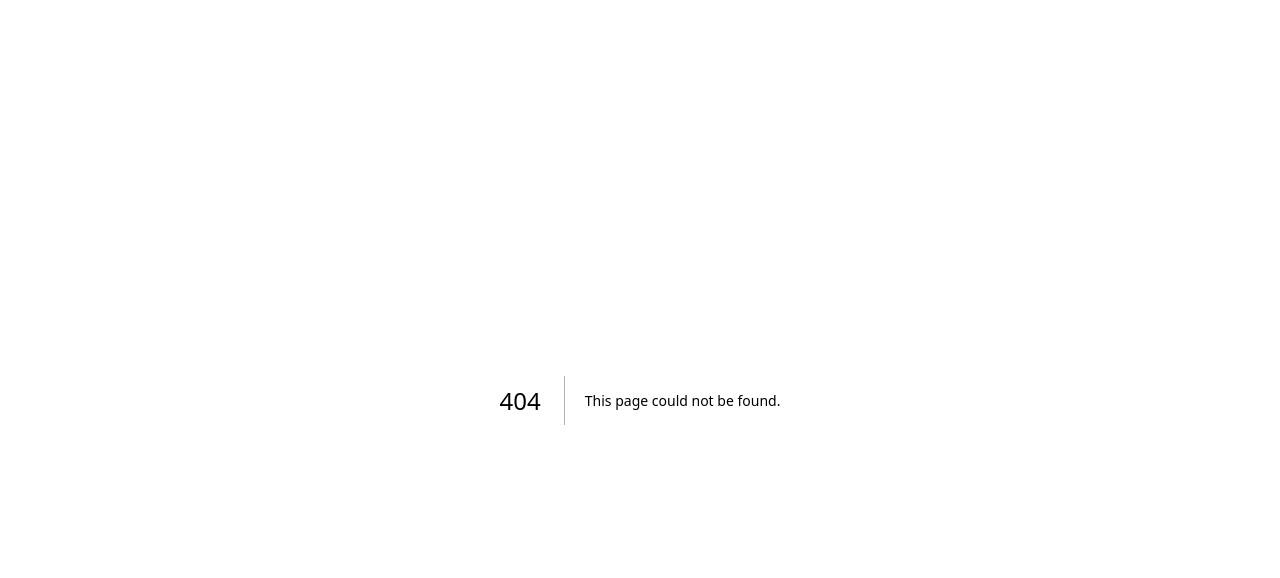
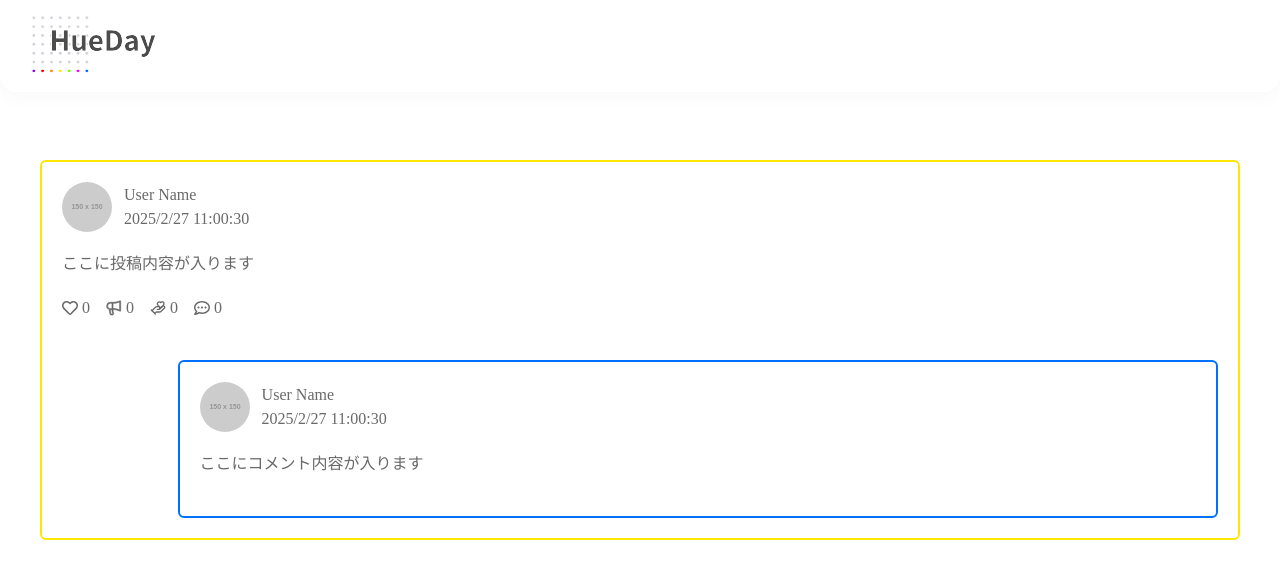
Before and after one commit to Nanae-j/emotion_color_app, a Next.js app: page /post/iiii in a window 1280 px wide. Before the commit this address had no page. Shown: the top 578 px of the page. Built offline with nearby package versions, Linux system fonts and the light colour scheme; no server answers; a web font is replaced by a local one.

Commit message:
[update]ページの構造変更
コメント機能の追加

```diff
--- a/src/app/layout.tsx
+++ b/src/app/layout.tsx
@@ -2,6 +2,7 @@ import type { Metadata } from "next";
 import { ClerkProvider } from "@clerk/nextjs";
 import { jaJP } from "@clerk/localizations";
 import "./globals.css";
+import Header from "../components/Header";
 
 export const metadata: Metadata = {
   title: "Create Next App",
@@ -23,7 +24,12 @@ export default function RootLayout({
       // }}
     >
       <html lang="jp">
-        <body className="font-zen text-default">{children}</body>
+        <body className="font-zen text-default">
+          <div className="relative">
+            <Header />
+          </div>
+          {children}
+        </body>
       </html>
     </ClerkProvider>
   );
--- a/src/app/page.tsx
+++ b/src/app/page.tsx
@@ -1,5 +1,4 @@
 import SignOutAlert from "@/components/SignOutAlert";
-import Header from "../components/Header";
 import PostForm from "@/components/PostForm";
 import PostList from "@/components/PostList";
 import { FaClockRotateLeft } from "react-icons/fa6";
@@ -10,7 +9,6 @@ import { LuHandHeart } from "react-icons/lu";
 export default function Home() {
   return (
     <div className="relative">
-      <Header />
       <main className="h-screen overflow-x-hidden">
         <SignOutAlert />
         <div className="max-w-theme-max-width mx-auto px-5 pt-30 pb-20 md:px-10 md:pt-40">
--- /dev/null
+++ b/src/app/post/[post_id]/page.tsx
@@ -0,0 +1,85 @@
+import Image from "next/image";
+import { FaRegHeart } from "react-icons/fa";
+import { GoMegaphone } from "react-icons/go";
+import { LuHandHeart } from "react-icons/lu";
+import { FaRegCommentDots } from "react-icons/fa";
+
+const PostPage = () => {
+  return (
+    <div>
+      <main>
+        <div className="max-w-theme-max-width mx-auto px-5 pt-30 pb-20 md:px-10 md:pt-40">
+          <div className="border-yellow mb-8 min-h-30 rounded-md border-2 p-5">
+            <div className="mb-5 flex items-center gap-3">
+              <div className="relative -z-10 h-[50px] w-[50px] overflow-hidden rounded-full">
+                <Image
+                  src="https://placehold.jp/150x150.png"
+                  alt="アバター"
+                  width={30}
+                  height={30}
+                  className="absolute top-1/2 left-1/2 h-full w-full -translate-1/2"
+                />
+              </div>
+              <div>
+                <p>User Name</p>
+                <p>2025/2/27 11:00:30</p>
+              </div>
+            </div>
+            <p className="mb-5">ここに投稿内容が入ります</p>
+            <div className="flex items-center gap-4">
+              <div className="flex items-center gap-1">
+                <button>
+                  <FaRegHeart />
+                </button>
+                <span>0</span>
+              </div>
+              <div className="flex items-center gap-1">
+                <button>
+                  <GoMegaphone className="stroke-1" />
+                </button>
+                <span>0</span>
+              </div>
+              <div className="flex items-center gap-1">
+                <button className="">
+                  <LuHandHeart />
+                </button>
+                <span>0</span>
+              </div>
+              <div className="flex items-center gap-1">
+                <button className="">
+                  <FaRegCommentDots />
+                </button>
+                <span>0</span>
+              </div>
+            </div>
+
+            {/* コメント */}
+            <ul className="mt-10 ml-auto w-[90%]">
+              <li className="border-blue rounded-md border-2 p-5">
+                <div className="mb-5 flex items-center gap-3">
+                  <div className="relative -z-10 h-[50px] w-[50px] overflow-hidden rounded-full">
+                    <Image
+                      src="https://placehold.jp/150x150.png"
+                      alt="アバター"
+                      width={30}
+                      height={30}
+                      className="absolute top-1/2 left-1/2 h-full w-full -translate-1/2"
+                    />
+                  </div>
+                  <div>
+                    <p>User Name</p>
+                    <p>2025/2/27 11:00:30</p>
+                  </div>
+                </div>
+                <p className="mb-5">ここにコメント内容が入ります</p>
+              </li>
+            </ul>
+            {/* コメント */}
+          </div>
+        </div>
+      </main>
+    </div>
+  );
+};
+
+export default PostPage;
--- a/src/app/profile/page.tsx
+++ b/src/app/profile/page.tsx
@@ -1,11 +1,9 @@
-import Header from "@/components/Header";
 import PostList from "@/components/PostList";
 import Image from "next/image";
 
 const ProfilePage = () => {
   return (
     <div>
-      <Header />
       <main className="h-screen overflow-x-hidden">
         <div className="max-w-theme-max-width mx-auto px-5 pt-30 pb-20 md:px-10 md:pt-40">
           <article className="mb-5 md:flex md:justify-between">
--- a/src/components/PostListItem.tsx
+++ b/src/components/PostListItem.tsx
@@ -2,11 +2,14 @@ import Image from "next/image";
 import { FaRegHeart } from "react-icons/fa";
 import { GoMegaphone } from "react-icons/go";
 import { LuHandHeart } from "react-icons/lu";
+import { FaRegCommentDots } from "react-icons/fa";
+import Link from "next/link";
 
 const PostListItem = () => {
   return (
     <>
       <li className="border-yellow mb-8 min-h-30 rounded-md border-2 p-5">
+        <Link href="/post/iiii">
           <div className="mb-5 flex items-center gap-3">
             <div className="relative -z-10 h-[50px] w-[50px] overflow-hidden rounded-full">
               <Image
@@ -23,17 +26,33 @@ const PostListItem = () => {
             </div>
           </div>
           <p className="mb-5">ここに投稿内容が入ります</p>
-        <div className="flex items-center gap-3">
+          <div className="flex items-center gap-4">
+            <div className="flex items-center gap-1">
               <button>
                 <FaRegHeart />
               </button>
+              <span>0</span>
+            </div>
+            <div className="flex items-center gap-1">
               <button>
                 <GoMegaphone className="stroke-1" />
               </button>
+              <span>0</span>
+            </div>
+            <div className="flex items-center gap-1">
               <button className="">
                 <LuHandHeart />
               </button>
+              <span>0</span>
             </div>
+            <div className="flex items-center gap-1">
+              <button className="">
+                <FaRegCommentDots />
+              </button>
+              <span>0</span>
+            </div>
+          </div>
+        </Link>
       </li>
     </>
   );
```
Lines whose indentation alone changed are shown as unchanged.
